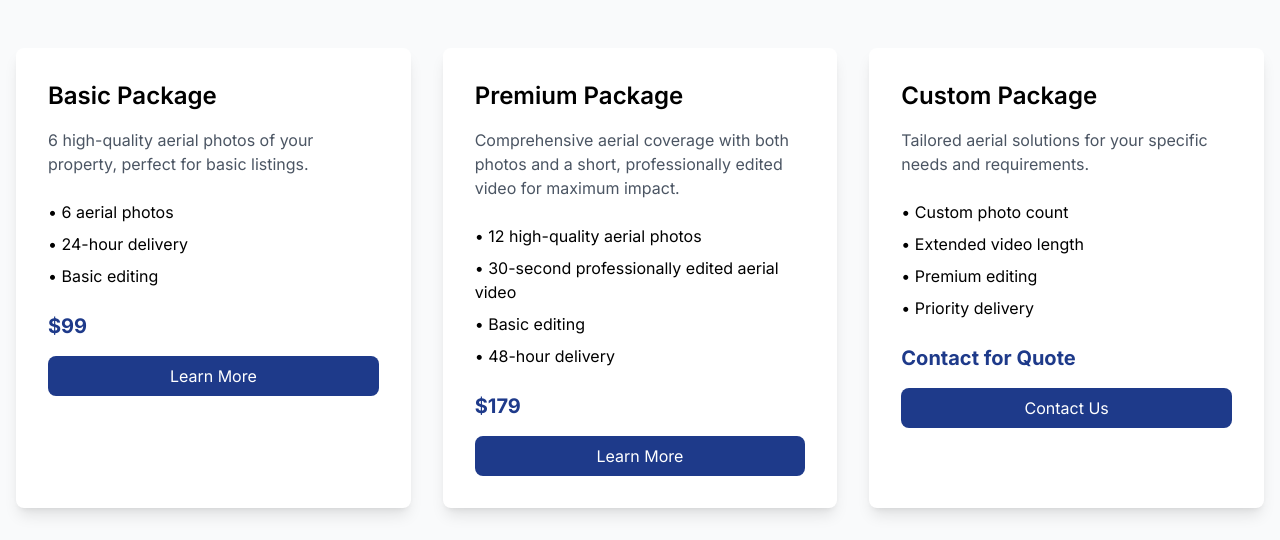
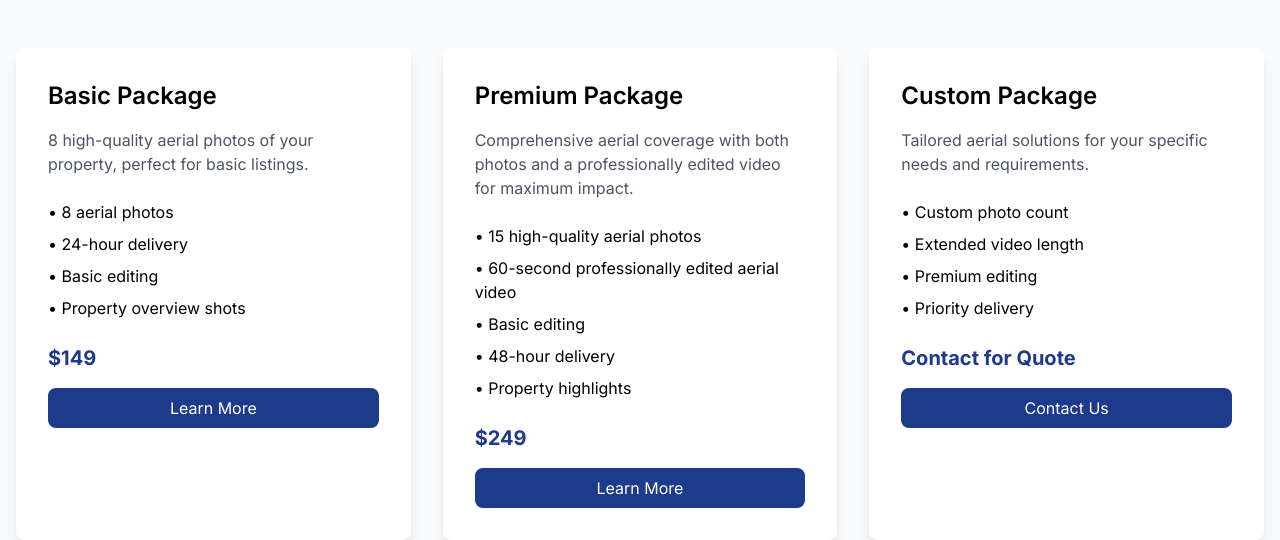
Before and after one commit to JustBobFPV/cactuscloudmedia, a Next.js app: page / in a window 1280 px wide. Shown: the part 1340-1880 px from the top of the page. Built offline with nearby package versions, Linux system fonts and the light colour scheme.

Commit message:
Revise Basic and Premium service package details in page.tsx; update photo and video counts, enhance descriptions, and adjust pricing to reflect new offerings.

```diff
--- a/src/app/page.tsx
+++ b/src/app/page.tsx
@@ -47,14 +47,15 @@ export default function Home() {
             <div className="bg-white rounded-lg shadow-lg p-8 hover:shadow-xl transition-shadow">
               <h3 className="text-2xl font-semibold mb-4">Basic Package</h3>
               <p className="text-gray-600 mb-6">
-                6 high-quality aerial photos of your property, perfect for basic listings.
+                8 high-quality aerial photos of your property, perfect for basic listings.
               </p>
               <ul className="space-y-2 mb-6">
-                <li>• 6 aerial photos</li>
+                <li>• 8 aerial photos</li>
                 <li>• 24-hour delivery</li>
                 <li>• Basic editing</li>
+                <li>• Property overview shots</li>
               </ul>
-              <div className="text-xl font-bold text-blue-900 mb-4">$99</div>
+              <div className="text-xl font-bold text-blue-900 mb-4">$149</div>
               <button className="w-full bg-blue-900 text-white py-2 rounded-lg hover:bg-blue-800 transition-colors">
                 Learn More
               </button>
@@ -64,15 +65,16 @@ export default function Home() {
             <div className="bg-white rounded-lg shadow-lg p-8 hover:shadow-xl transition-shadow">
               <h3 className="text-2xl font-semibold mb-4">Premium Package</h3>
               <p className="text-gray-600 mb-6">
-                Comprehensive aerial coverage with both photos and a short, professionally edited video for maximum impact.
+                Comprehensive aerial coverage with both photos and a professionally edited video for maximum impact.
               </p>
               <ul className="space-y-2 mb-6">
-                <li>• 12 high-quality aerial photos</li>
-                <li>• 30-second professionally edited aerial video</li>
+                <li>• 15 high-quality aerial photos</li>
+                <li>• 60-second professionally edited aerial video</li>
                 <li>• Basic editing</li>
                 <li>• 48-hour delivery</li>
+                <li>• Property highlights</li>
               </ul>
-              <div className="text-xl font-bold text-blue-900 mb-4">$179</div>
+              <div className="text-xl font-bold text-blue-900 mb-4">$249</div>
               <button className="w-full bg-blue-900 text-white py-2 rounded-lg hover:bg-blue-800 transition-colors">
                 Learn More
               </button>
```
